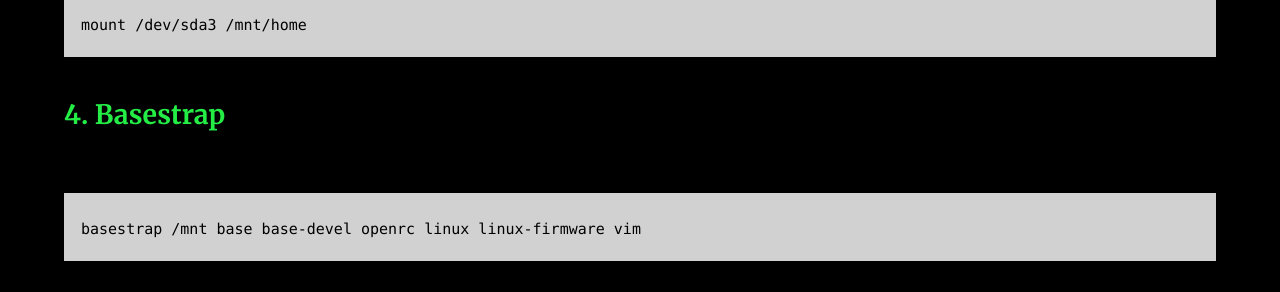
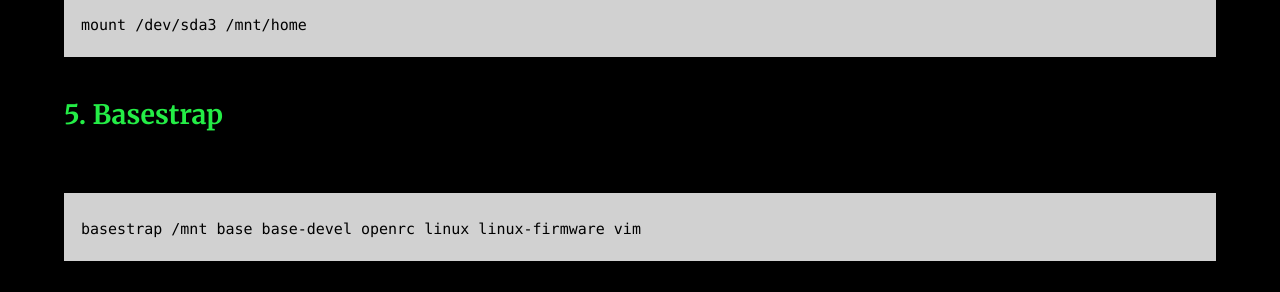
Before and after one commit to AC01010/Connor-McCartney.github.io, a Jekyll site: the page built from _posts/2015-07-27-artix.md, in a window 1280 px wide. Shown: the part 1201-1493 px from the top of the page. Built offline with Jekyll 4.4.1, drawn with Linux system fonts in a browser that asks for light colours.

Commit message:
Update 2015-07-27-artix.md

````diff
--- a/_posts/2015-07-27-artix.md
+++ b/_posts/2015-07-27-artix.md
@@ -45,7 +45,7 @@ mount /dev/sda1 /mnt/boot
 mount /dev/sda3 /mnt/home
 ```
 
-#### 4. Basestrap
+#### 5. Basestrap
 <br>
 
 ```
````
